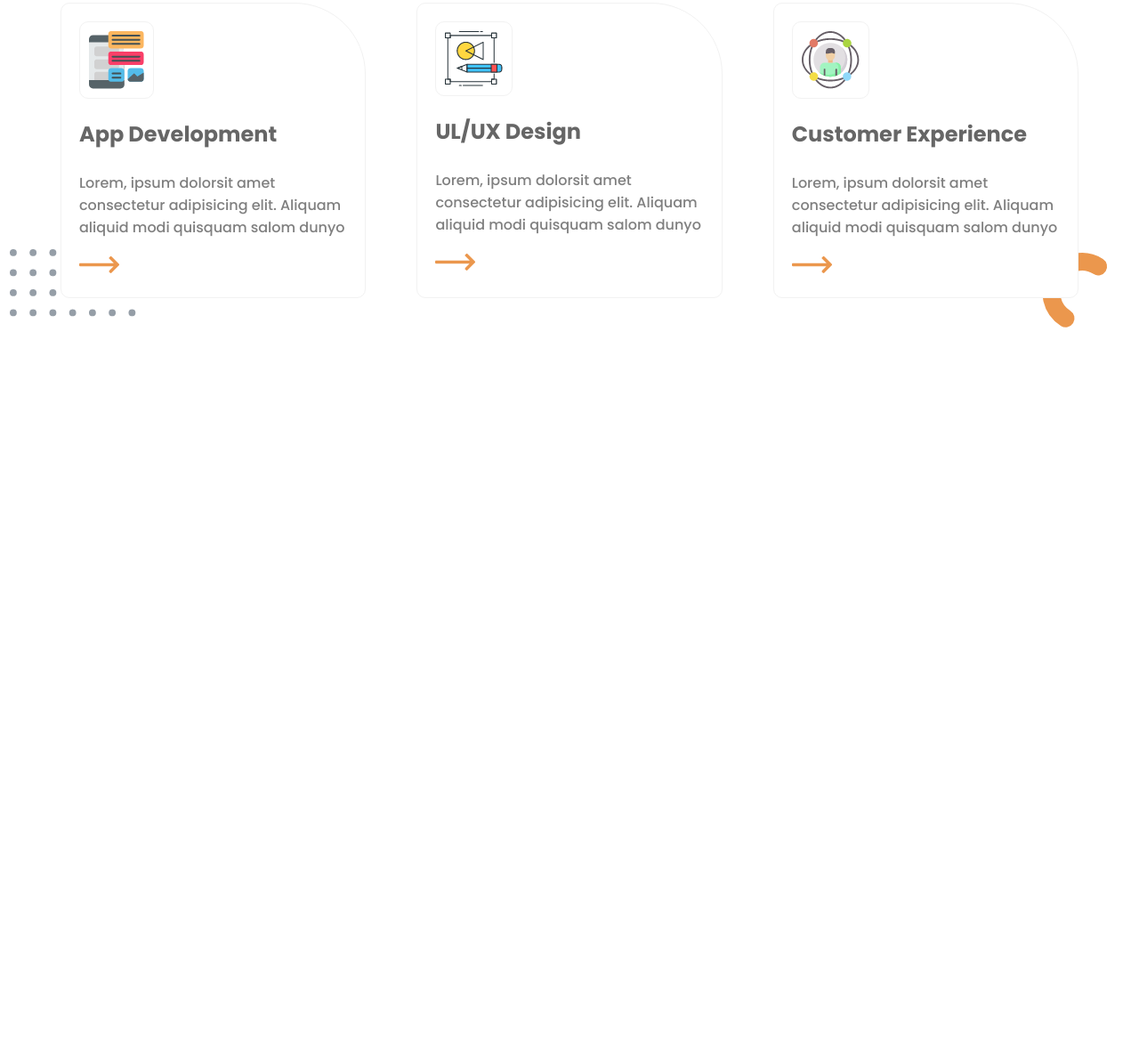
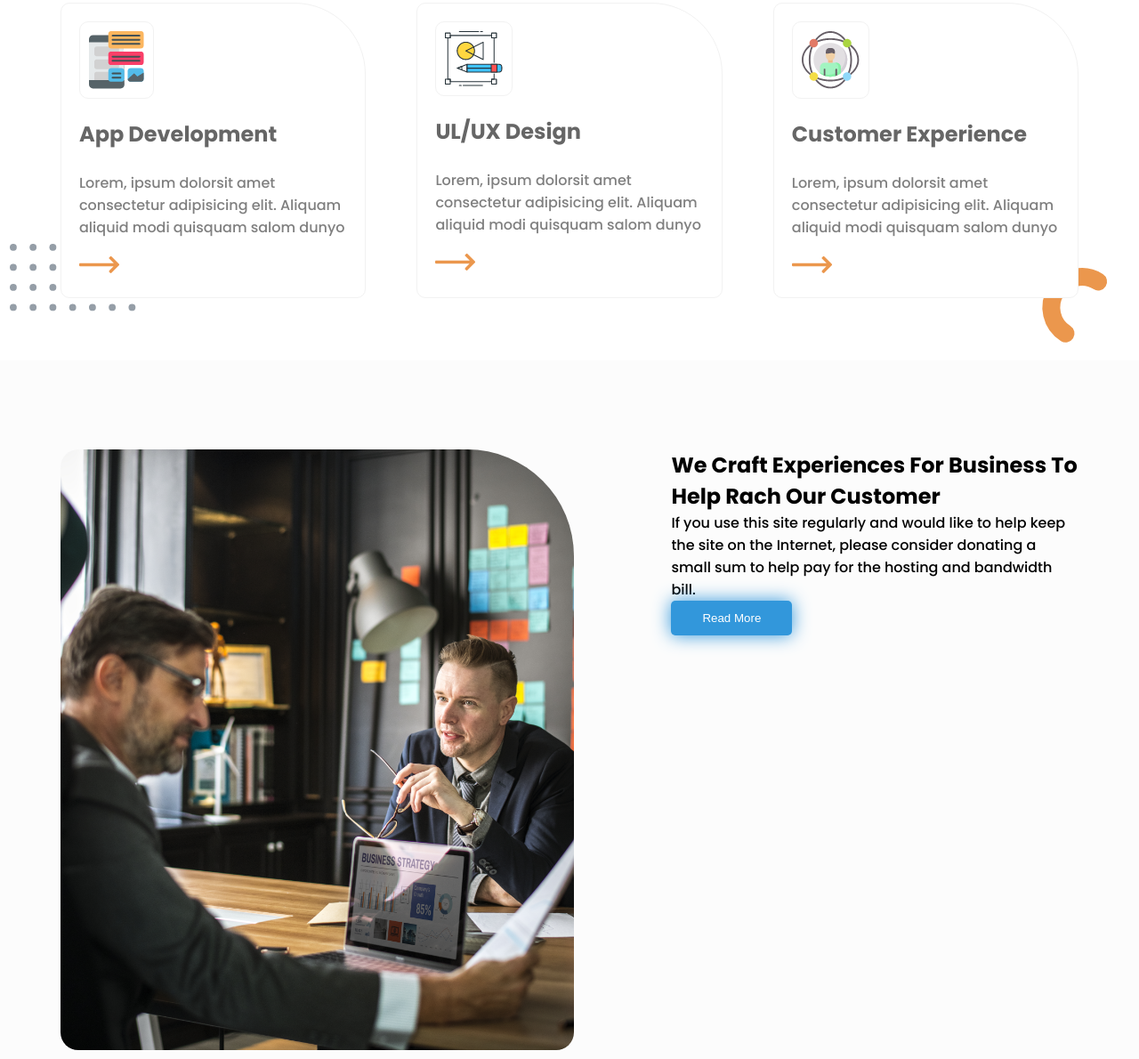
Before and after one commit to Abbos782/D.Agency, a plain HTML site: page index.html in a window 1280 px wide. Shown: the part 1472-2662 px from the top of the page at 89% size. Before the commit the page ends 1849 px from the top, so only its background shows below. Drawn offline with Linux system fonts and the light colour scheme.

Commit message:
add customer

```diff
--- a/css/style.css
+++ b/css/style.css
@@ -154,13 +154,13 @@ body{
  .photo__left{
     position: absolute;
     z-index: -15;
-    bottom: -2%;
+    bottom: 5%;
     left: -5%;
  }
  .photo__right{
     position: absolute;
     z-index: -15;
-    bottom: -4%;
+    bottom: 1%;
     right: -5%;
  }
 
@@ -201,6 +201,8 @@ body{
 }
 .services__body1{
 	padding-top: 30px;
+	padding-bottom: 70px;
+
 
 }
 
@@ -210,6 +212,12 @@ body{
 	border:1px solid #F2F2F2;
 	border-radius: 10px 80px 10px 10px;
 	background-color: #fff;
+}
+.services__body__box:hover{
+	box-shadow: 0 0 30px rgba(0,0,0,0.4);
+
+
+
 }
 .services__body__box__img{
 	border:1px solid #F2F2F2;
@@ -226,3 +234,18 @@ body{
     padding: 10px 0;
     padding-bottom: 20px;
 }
+.customer{
+	background-color: #FCFCFC;
+	padding: 100px 0;
+}
+.customer>.container{
+	display: flex;
+	justify-content: space-between;
+
+}
+.customer__photo{
+	width: 50%;
+}
+.customer__subtext{
+	width: 40%;
+}
--- a/index.html
+++ b/index.html
@@ -107,6 +107,20 @@
 	    	  	      <img class="photo__right" src="img/XMLID_43_.png" alt="XMLID_59_">
 	    	  </div>
 	    </section>
+	      <section class="customer">
+	      	  <div class="container">
+	      	  	     <div class="customer__photo">
+	      	  	     	<img class="customer__img__big" src="img/business-people-meeting.png" alt="business-people-meeting.png">
+	      	  	     </div>
+	      	  	      <div class="customer__subtext">
+	      	  	      	    <h2 class="customer__title">We Craft Experiences For Business To Help Rach Our <span>Customer</span> </h2>
+	      	  	      	    <p class="customer__text">
+	      	  	      	    	 If you use this site regularly and would like to help keep the site on the Internet, please consider donating a small sum to help pay for the hosting and bandwidth bill.
+	      	  	      	    </p>
+	      	  	      	    <button class="primary_button">Read More</button>
+	      	  	      </div>
+	      	  </div>
+	      </section>
 
 
 
```
